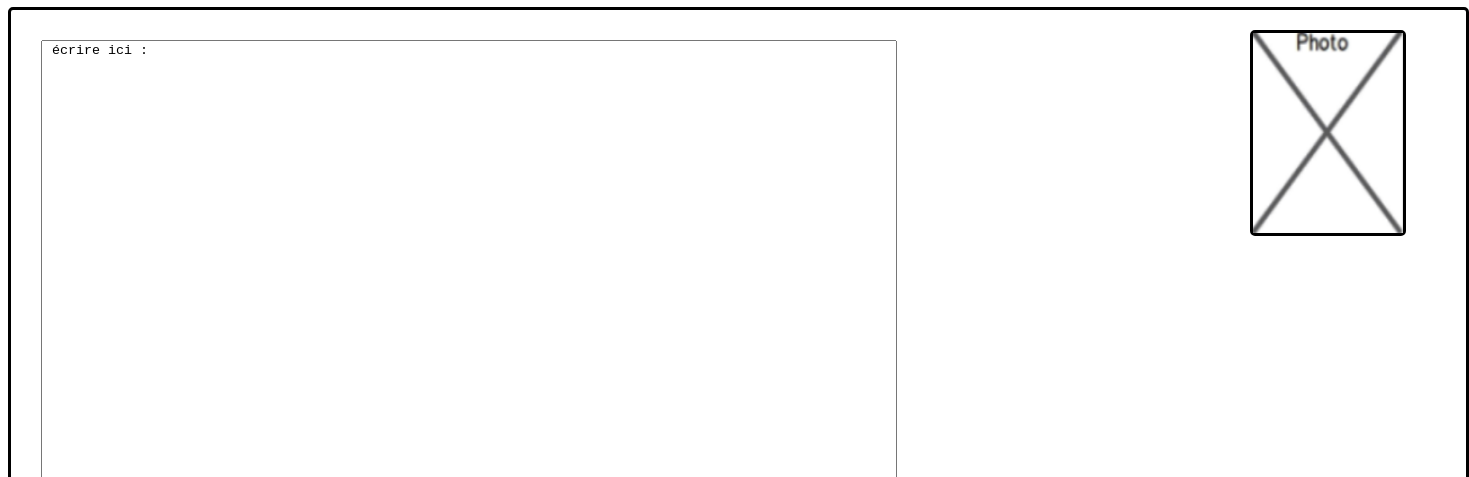
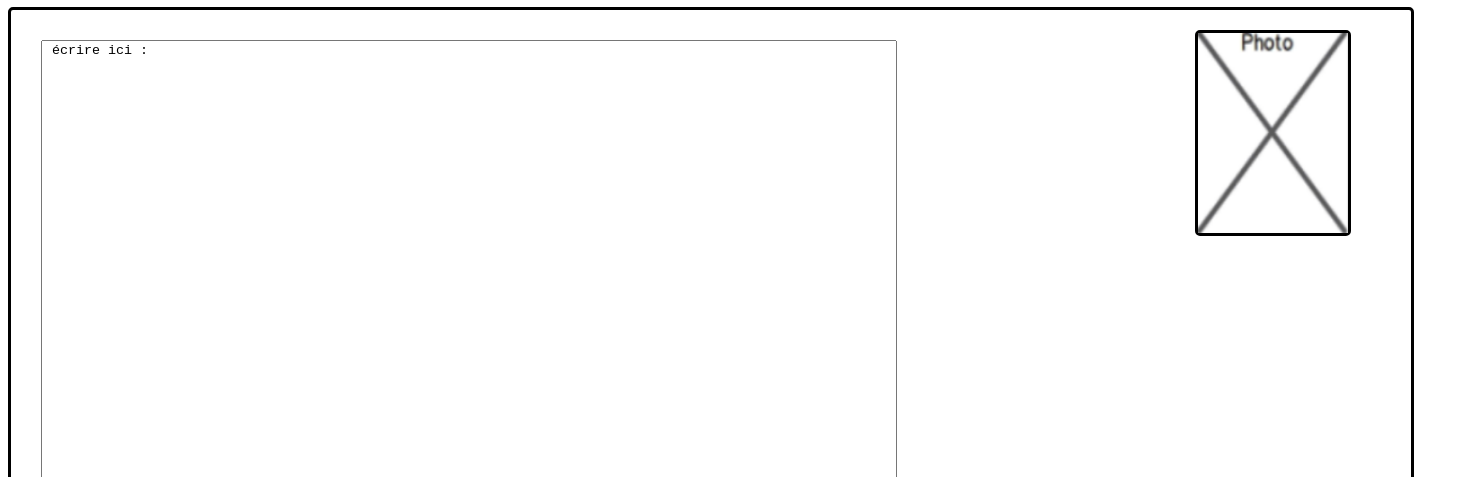
Before and after one commit to eliasmw78/PPE1, a plain HTML site: page index.html in a window 1280 px wide. Shown: the part 823-1300 px from the top of the page, 1469 px wide, since content can reach past the window. Drawn offline with Linux system fonts and the light colour scheme.

Commit message:
Update portfolio.css

```diff
--- a/styles/portfolio.css
+++ b/styles/portfolio.css
@@ -24,7 +24,7 @@
 }
 .bloc3 {
 	height: 600px;
-	width: 1455px;
+	width: 1400px;
     font-size: xx-large;
 	float: left;
 	border-style: solid;
```
